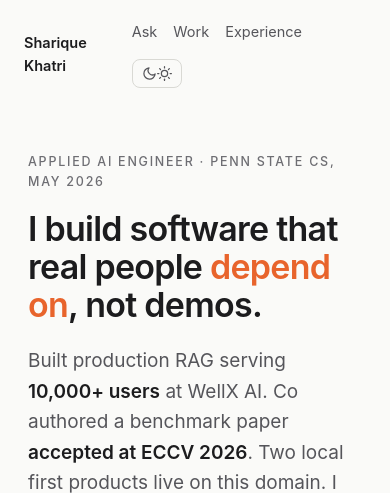
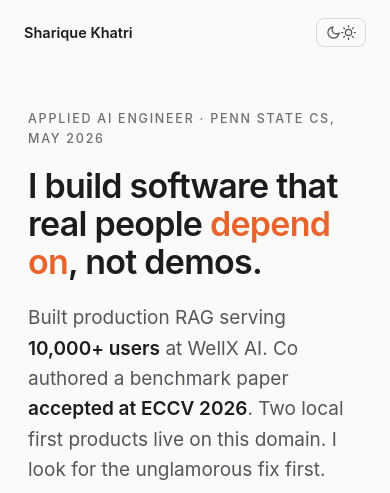
Before and after one commit to sharique2004/Flask-Website, a Flask app: page / in a window 390 px wide. Shown: the top 493 px of the page. Run offline with Flask 3, Linux system fonts and the light colour scheme; data that the repository does not hold is empty.

Commit message:
Tidy mobile nav: name + theme toggle only
On phones the name, three anchor links, and toggle were cramped onto one
line. Below 600px, hide the in-page links (the page is short) and keep a
clean two-item bar: name left, theme toggle right. Desktop unchanged.

Co-Authored-By: Claude Fable 5 <noreply@anthropic.com>

```diff
--- a/static/site.css
+++ b/static/site.css
@@ -117,7 +117,13 @@ nav.top .lks a:hover{color:var(--accent-deep)}
 .theme-btn:hover{color:var(--accent-deep);border-color:var(--accent)}
 .theme-btn svg{width:15px;height:15px;display:block}
 .ic-sun{display:none}
-@media(max-width:560px){ nav.top{padding:20px 24px} nav.top .lks{gap:16px} }
+/* On phones the page is short, so drop the in-page anchor links and keep a
+   clean two-item bar: name on the left, theme toggle on the right. */
+@media(max-width:600px){
+  nav.top{padding:18px 24px}
+  nav.top .lks{gap:14px}
+  nav.top .lks a{display:none}
+}
 
 /* ---------- kickers & headings ---------- */
 .kick{
--- a/templates/404.html
+++ b/templates/404.html
@@ -7,7 +7,7 @@
 <meta name="robots" content="noindex" />
 <link rel="icon" type="image/png" href="/static/favicon.png" />
 <script>(function(){try{var t=localStorage.getItem("theme");if(t){document.documentElement.setAttribute("data-theme",t);}}catch(e){}})()</script>
-<link rel="stylesheet" href="/static/site.css?v=20260715a" />
+<link rel="stylesheet" href="/static/site.css?v=20260715b" />
 </head>
 <body>
 <main class="wrap" style="min-height:80vh;display:flex;flex-direction:column;justify-content:center;gap:16px">
--- a/templates/index.html
+++ b/templates/index.html
@@ -25,7 +25,7 @@
 <link rel="icon" type="image/png" href="/static/favicon.png" />
 <script>(function(){try{var t=localStorage.getItem("theme");if(t){document.documentElement.setAttribute("data-theme",t);}var d=t==="dark"||(!t&&window.matchMedia("(prefers-color-scheme: dark)").matches);if(d){var m=document.querySelector('meta[name="theme-color"]');if(m){m.setAttribute("content","#131316");}}}catch(e){}})()</script>
 
-<link rel="stylesheet" href="/static/site.css?v=20260715a" />
+<link rel="stylesheet" href="/static/site.css?v=20260715b" />
 
 <script type="application/ld+json">
 {
@@ -232,6 +232,6 @@
   <div class="foot-line">Hand built with Flask. Self hosted fonts, no trackers, no analytics, no cookies. Verified numbers only; every claim links to its source.</div>
 </footer>
 
-<script src="/static/site.js?v=20260715a" defer></script>
+<script src="/static/site.js?v=20260715b" defer></script>
 </body>
 </html>
```
